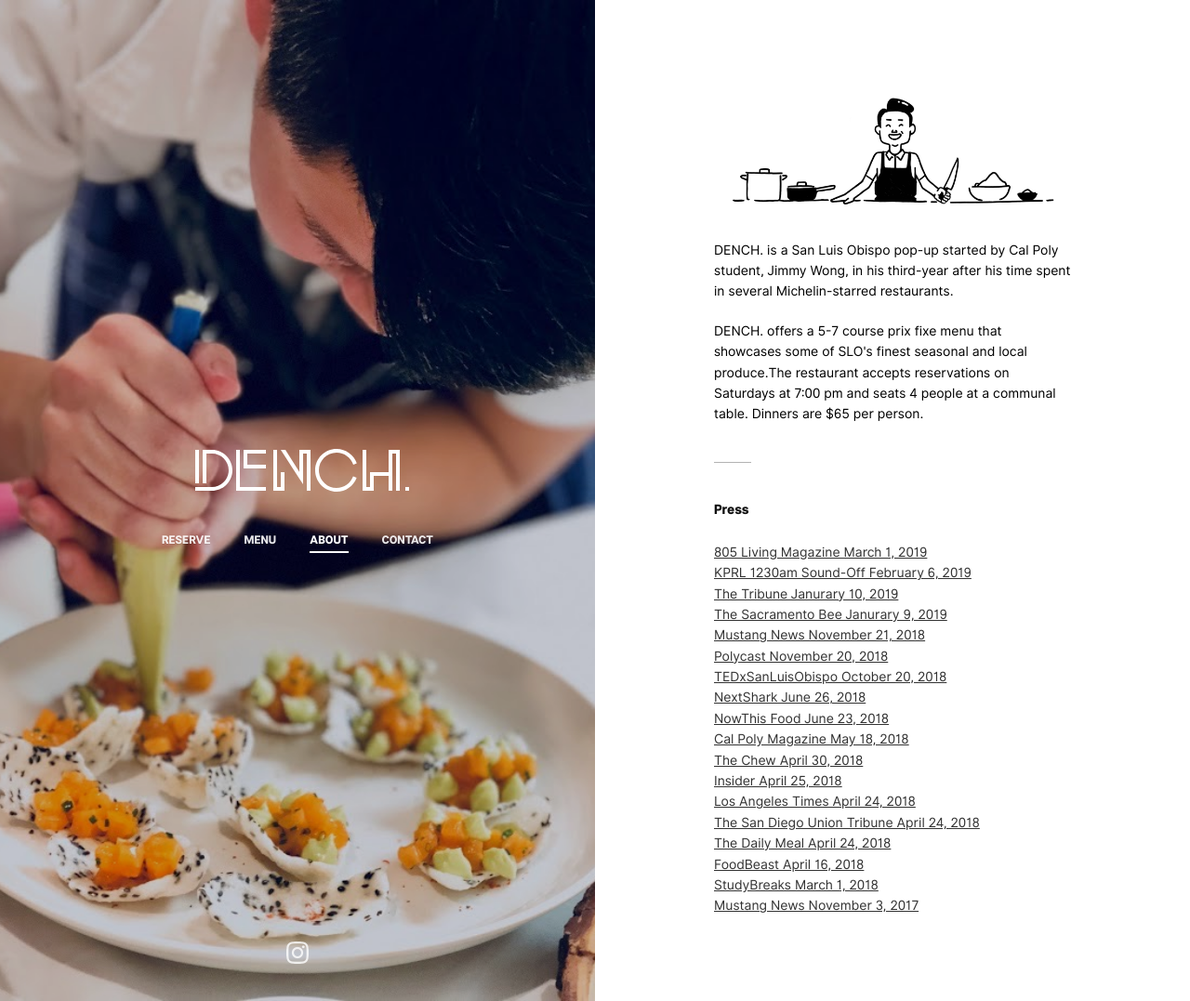
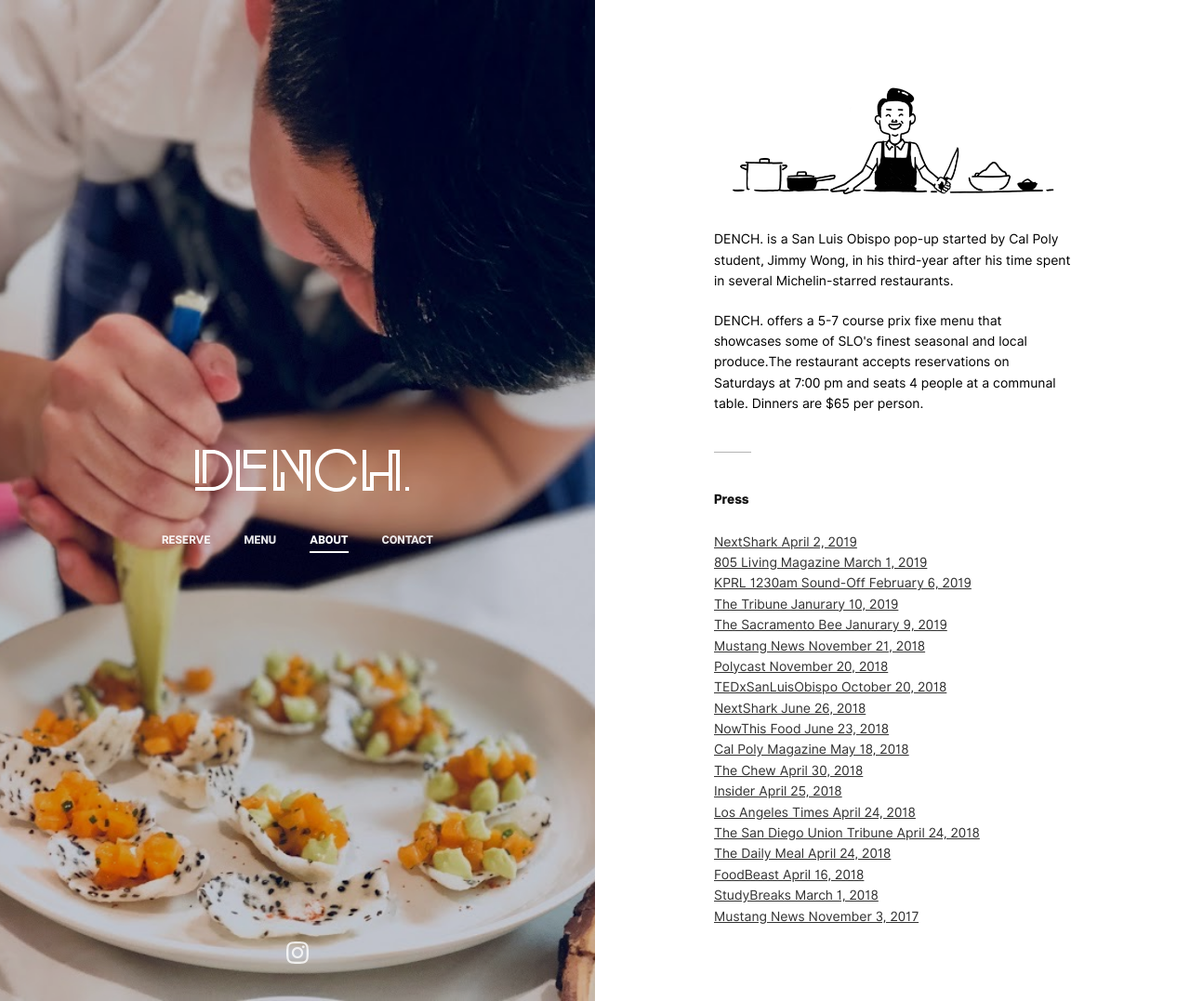
Before and after one commit to jwongdynasty/jwongdynasty.github.io, a Jekyll site: the page built from about.html, in a window 1280 px wide and 1077 px high. Shown: the whole window at 93% size. Built offline with Jekyll 4.4.1, drawn with Linux system fonts in a browser that asks for light colours.

Commit message:
Update about.html

```diff
--- a/about.html
+++ b/about.html
@@ -17,6 +17,7 @@
 
 <h3> Press </h3>
 <ul>
+  <li><a href="https://nextshark.com/jimmy-wong-dench-cookbook/" target="_blank">NextShark April 2, 2019</a></li>
   <li><a href="http://online.publicationprinters.com/html5/reader/production/default.aspx?pubname=&edid=e00a2560-6064-4c66-b938-0528a500769b&pnum=58" target="_blank">805 Living Magazine March 1, 2019</a></li>
   <li><a href="https://kprl.com/sound-off-wed-02062019/" target="_blank">KPRL 1230am Sound-Off February 6, 2019</a></li>
   <li><a href="https://www.sanluisobispo.com/news/local/education/article222627985.html#storylink=latest_side" target="_blank">The Tribune Janurary 10, 2019</a></li>
```
